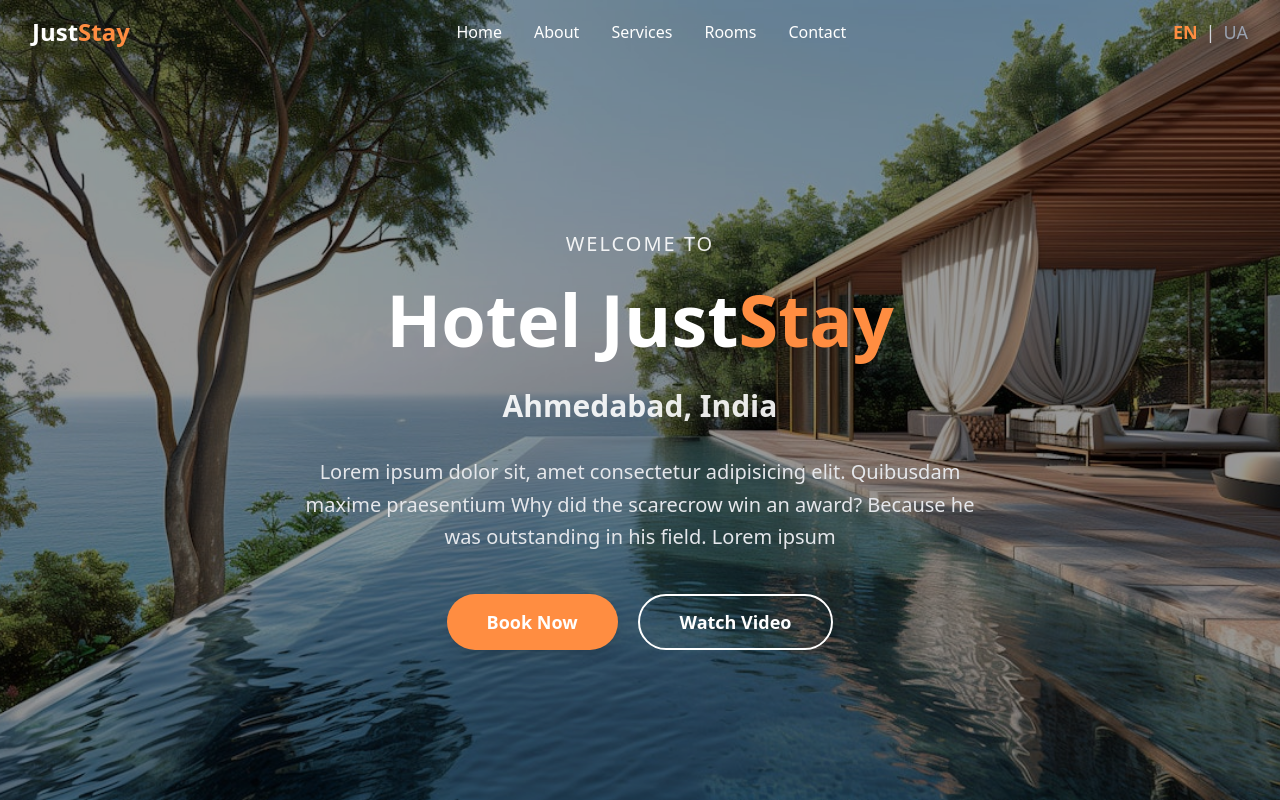
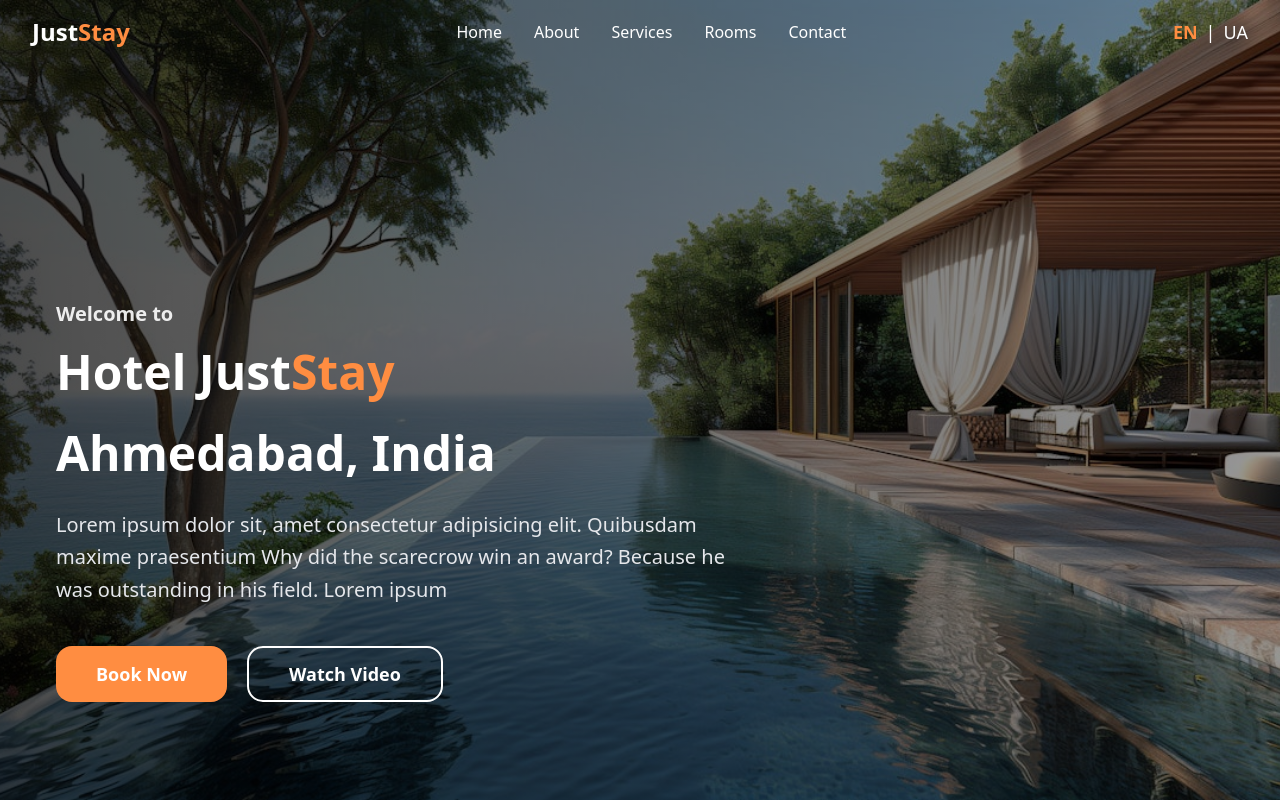
Before and after one commit to AnastasiiaBodnar/hotel-landing, a Vue app: page / in a window 1280 px wide. Built offline with nearby package versions, Linux system fonts and the light colour scheme.

Commit message:
feat: update hero section styling

```diff
--- a/src/components/HeroSection.vue
+++ b/src/components/HeroSection.vue
@@ -3,39 +3,39 @@ import bgImage from '../assets/background.png'
 </script>
 
 <template>
-  <section class="relative h-screen w-full flex items-center justify-center text-center px-4">
+  <section class="relative h-screen w-full flex items-center justify-start text-left pl-14">
 
     <div
       class="absolute inset-0 bg-cover bg-center"
       :style="{ backgroundImage: `url(${bgImage})` }"
     ></div>
 
-    <div class="absolute inset-0 bg-black/40"></div>
+    <div class="absolute inset-0 bg-linear-to-r from-black/70 to-black/40"></div>
 
-    <div class="relative z-10 text-white max-w-4xl mx-auto mt-20">
-      <p class="text-lg md:text-xl font-medium tracking-widest uppercase mb-4 opacity-90">
+    <div class="relative z-10 text-white max-w-4xl mr-20 -mb-50">
+      <p class=" text-xl font-semibold leading-relaxed mb-2 text-white/90">
         Welcome to
       </p>
 
-      <h1 class="text-5xl md:text-7xl font-extrabold leading-tight mb-6">
+      <h1 class="text-5xl font-bold leading-snug mb-6">
         Hotel Just<span class="text-primary">Stay</span>
       </h1>
 
-      <h2 class="text-2xl md:text-3xl font-semibold mb-8 opacity-90">
+      <h2 class="text-5xl font-bold mb-8">
         Ahmedabad, India
       </h2>
 
-      <p class="text-gray-200 text-lg md:text-xl max-w-2xl mx-auto mb-10 leading-relaxed">
+      <p class="text-gray-200 text-xl max-w-2xl mb-10 leading-relaxed">
         Lorem ipsum dolor sit, amet consectetur adipisicing elit.
         Quibusdam maxime praesentium Why did the scarecrow win
         an award? Because he was outstanding in his field. Lorem ipsum
       </p>
 
-      <div class="flex flex-col sm:flex-row gap-5 justify-center">
-        <button class="bg-primary hover:bg-orange-600 text-white px-10 py-3 rounded-full font-bold text-lg transition transform hover:-translate-y-1 shadow-lg cursor-pointer">
+      <div class="flex flex-col sm:flex-row gap-5 justify-start">
+        <button class="bg-primary hover:bg-orange-600 text-white px-10 py-3 rounded-2xl font-bold text-lg transition transform cursor-pointer">
           Book Now
         </button>
-        <button class="border-2 border-white text-white hover:bg-white hover:text-gray-900 px-10 py-3 rounded-full font-bold text-lg transition cursor-pointer">
+        <button class="border-2 border-white text-white hover:bg-white hover:text-gray-900 px-10 py-3 rounded-2xl font-bold text-lg transition cursor-pointer">
           Watch Video
         </button>
       </div>
--- a/src/components/NavBar.vue
+++ b/src/components/NavBar.vue
@@ -19,9 +19,9 @@
     <div class="flex items-center gap-2 font-medium text-lg">
       <span class="text-primary font-bold cursor-default">EN</span>
 
-      <span class="text-gray-300">|</span>
+      <span class="text-white">|</span>
 
-      <a href="/" class="text-gray-400 hover:text-gray-800 transition cursor-pointer" title="Switch to Ukrainian">
+      <a href="/" class="text-white transition cursor-pointer" title="Switch to Ukrainian">
         UA
       </a>
     </div>
```
